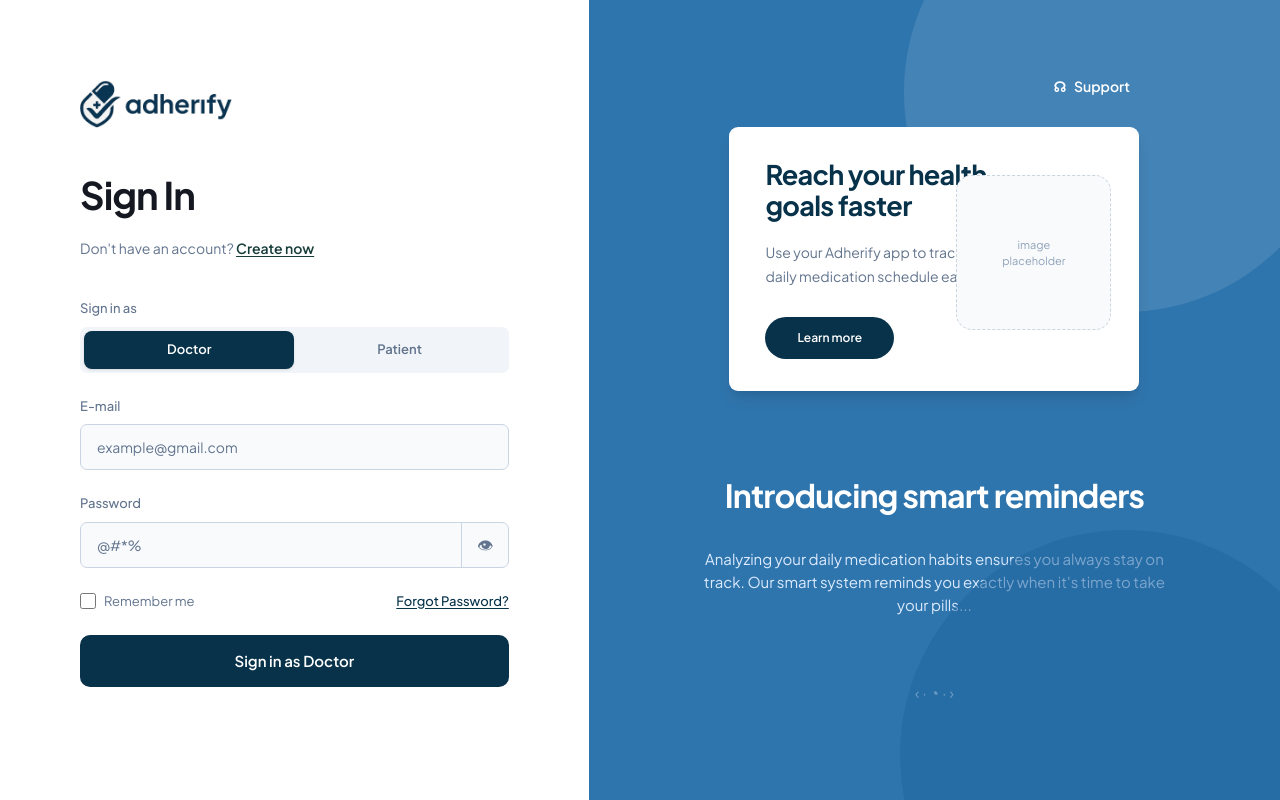
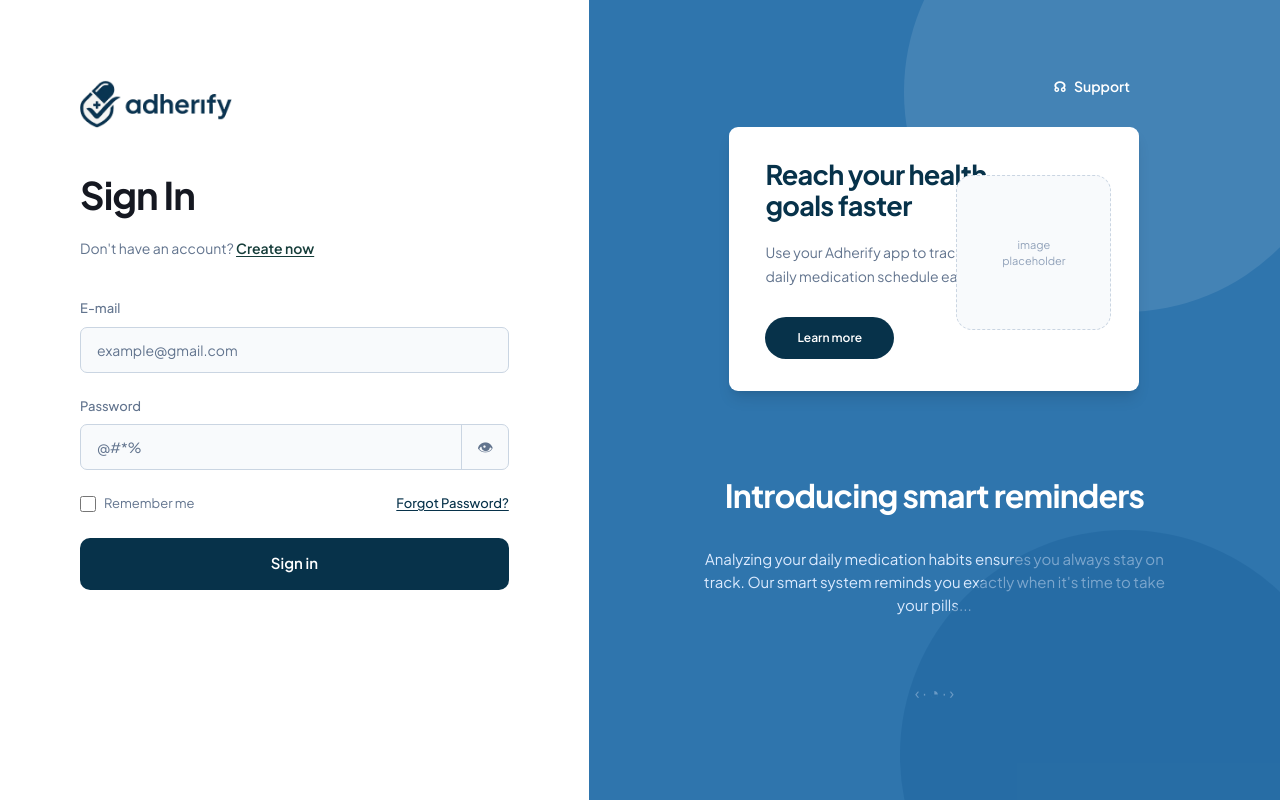
Before and after one commit to abraviamouzahra/adherify, a Next.js app: page /sign-in in a window 1280 px wide. Built offline with nearby package versions, Linux system fonts and the light colour scheme; no server answers.

Commit message:
perubahan sign in lagi

```diff
--- a/app/sign-in/page.tsx
+++ b/app/sign-in/page.tsx
@@ -5,6 +5,14 @@
 import { apiFetch } from "@/lib/api";
 
 type Role = "DOCTOR" | "PATIENT";
+
+type AuthProfile = {
+    id?: string;
+    email?: string;
+    username?: string;
+    role?: string;
+    patientProfile?: unknown;
+};
 
 type UserProfile = {
     id?: string;
@@ -14,8 +22,7 @@
 };
 
 const AUTH_ENDPOINTS = {
-    loginDoctor: "/auth/login",
-    loginPatient: "/auth/login",
+    login: "/auth/login",
     profile: "/auth/me",
 };
 
@@ -36,7 +43,6 @@
 
     const [email, setEmail] = useState("");
     const [password, setPassword] = useState("");
-    const [role, setRole] = useState<Role>("DOCTOR");
     const [showPassword, setShowPassword] = useState(false);
     const [rememberMe, setRememberMe] = useState(false);
     const [loading, setLoading] = useState(false);
@@ -48,12 +54,7 @@
         setError("");
 
         try {
-            const loginEndpoint =
-                role === "DOCTOR"
-                    ? AUTH_ENDPOINTS.loginDoctor
-                    : AUTH_ENDPOINTS.loginPatient;
-
-            const loginData = await apiFetch(loginEndpoint, {
+            const loginData = await apiFetch(AUTH_ENDPOINTS.login, {
                 method: "POST",
                 body: JSON.stringify({
                     email,
@@ -76,7 +77,7 @@
             localStorage.setItem("token", token);
             localStorage.setItem("access_token", token);
 
-            let profile: UserProfile | null = null;
+            let profile: AuthProfile | null = null;
 
             try {
                 const profileData = await apiFetch(AUTH_ENDPOINTS.profile, {
@@ -100,14 +101,24 @@
 
             const tokenRole = getRoleFromToken(token);
 
-            const finalRole = String(
-                profile?.role || tokenRole || role
-            ).toUpperCase() as Role;
+            const rawRole = String(profile?.role || tokenRole || "").toUpperCase();
 
-            const normalizedProfile: UserProfile = {
-                ...(profile || {}),
+            if (!rawRole || rawRole === "UNDEFINED" || rawRole === "NULL") {
+                throw new Error("Role akun tidak ditemukan.");
+            }
+
+            if (rawRole !== "DOCTOR" && rawRole !== "PATIENT") {
+                throw new Error("Role akun tidak dikenali.");
+            }
+
+            const finalRole = rawRole as Role;
+
+            const normalizedProfile = {
+                id: profile?.id || "",
                 email: profile?.email || email,
+                username: profile?.username || profile?.email || email,
                 role: finalRole,
+                patientProfile: profile?.patientProfile || null,
             };
 
             localStorage.setItem("user", JSON.stringify(normalizedProfile));
@@ -167,35 +178,6 @@
                             onSubmit={handleSignIn}
                             className="mt-8 space-y-6 sm:mt-10 sm:space-y-8 xl:mt-10 xl:space-y-6"
                         >
-                            <div>
-                                <label className="mb-2 block text-[15px] font-medium text-slate-500 sm:text-[18px] xl:text-[13px]">
-                                    Sign in as
-                                </label>
-
-                                <div className="grid h-[54px] grid-cols-2 rounded-[10px] bg-slate-100 p-1 sm:h-[58px] xl:h-[46px] xl:rounded-[7px]">
-                                    <button
-                                        type="button"
-                                        onClick={() => setRole("DOCTOR")}
-                                        className={`rounded-[8px] text-[14px] font-semibold transition sm:text-[17px] xl:text-[13px] ${role === "DOCTOR"
-                                            ? "bg-[#07324a] text-white shadow-sm"
-                                            : "text-slate-500 hover:text-[#07324a]"
-                                            }`}
-                                    >
-                                        Doctor
-                                    </button>
-
-                                    <button
-                                        type="button"
-                                        onClick={() => setRole("PATIENT")}
-                                        className={`rounded-[8px] text-[14px] font-semibold transition sm:text-[17px] xl:text-[13px] ${role === "PATIENT"
-                                            ? "bg-[#07324a] text-white shadow-sm"
-                                            : "text-slate-500 hover:text-[#07324a]"
-                                            }`}
-                                    >
-                                        Patient
-                                    </button>
-                                </div>
-                            </div>
 
                             <div>
                                 <label className="mb-2 block text-[15px] font-medium text-slate-500 sm:text-[18px] xl:text-[13px]">
@@ -266,9 +248,7 @@
                                 disabled={loading}
                                 className="h-[52px] w-full rounded-[22px] bg-[#07324a] text-[17px] font-semibold text-white transition hover:bg-[#062a3e] disabled:cursor-not-allowed disabled:opacity-60 sm:h-[68px] sm:rounded-[16px] sm:text-[22px] xl:h-[52px] xl:rounded-[10px] xl:text-[15px]"
                             >
-                                {loading
-                                    ? "Signing in..."
-                                    : `Sign in as ${role === "DOCTOR" ? "Doctor" : "Patient"}`}
+                                {loading ? "Signing in..." : "Sign in"}
                             </button>
                         </form>
                     </div>
```
